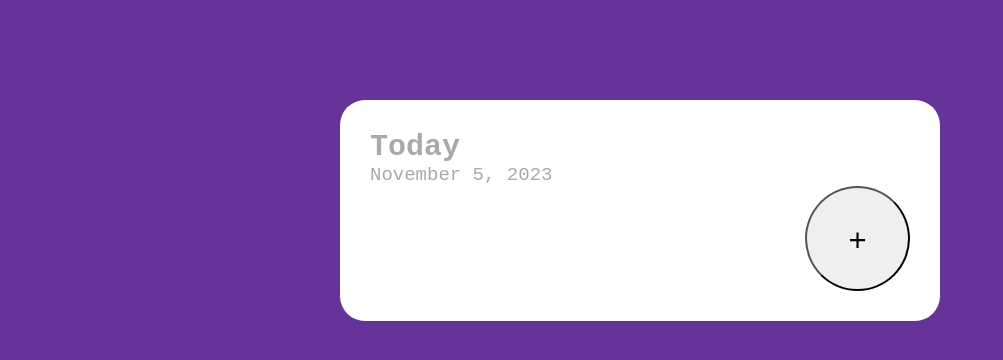
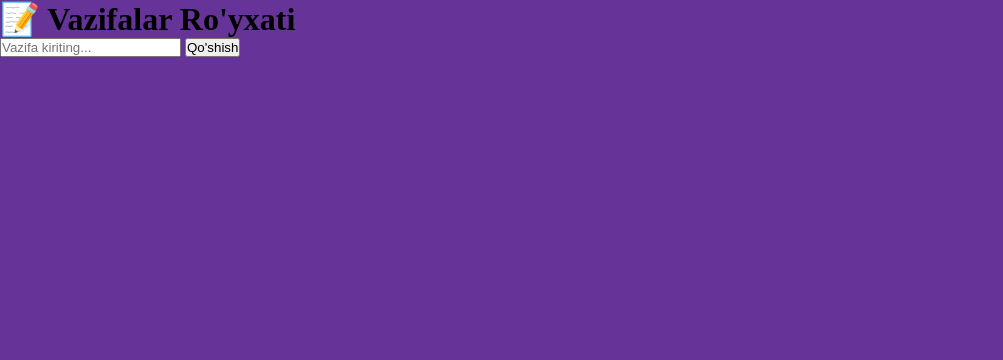
Before and after one commit to asilbek008/TodoList, a plain HTML site: page index.html in a window 1280 px wide. Shown: the whole page, without its empty margins (0-1003 px from the left). Drawn offline with Linux system fonts and the light colour scheme.

Commit message:
Update index.html

```diff
--- a/index.html
+++ b/index.html
@@ -1,25 +1,22 @@
 <!DOCTYPE html>
-<html lang="en">
+<html lang="uz">
 <head>
   <meta charset="UTF-8" />
-    <meta name="viewport" content="width=device-width, initial-scale=1.0" />
-    <title>JS in TodoList</title>
+  <meta name="viewport" content="width=device-width, initial-scale=1" />
+  <title>Todo List </title>
   <link rel="stylesheet" href="./style.css" />
 </head>
 <body>
-    <div class="todo-container">
-      <div class="title">
-        <h2>Today</h2>
-        <span>November 5, 2023</span>
-      </div>
-      <ul class="list"></ul>
-      <form class="form hidden">
-        <input type="text" class="input" />
-        <button class="button">Create</button>
+  <div class="container">
+    <h1>📝 Vazifalar Ro'yxati</h1>
+
+    <div id="date-display" class="date"></div>
+
+    <form id="todo-form">
+      <input type="text" id="todo-input" placeholder="Vazifa kiriting..." required />
+      <button type="submit">Qo'shish</button>
     </form>
-      <div class="plus-btn-box">
-        <button class="plus-btn">+</button>
-      </div>
+    <ul id="todo-list"></ul>
   </div>
 
   <script src="./index.js"></script>
```
Lines whose indentation alone changed are shown as unchanged.
